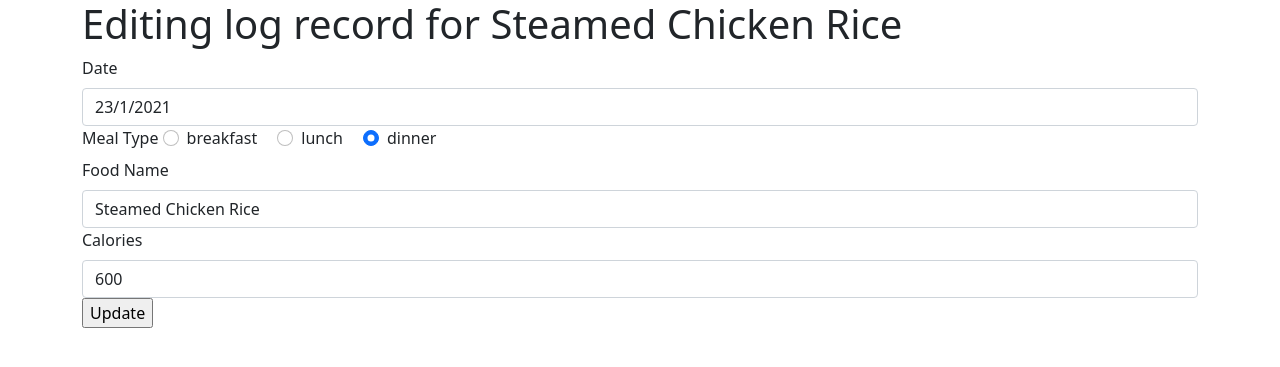
After one commit to suipingooi/Jan23Lab1, a Flask app: page /1/update in a window 1280 px wide. The commit adds this page. Shown: the top 367 px of the page. Run offline with Flask 2, Linux system fonts and the light colour scheme.

Commit message:
update urlfor failure

```diff
--- a/app.py
+++ b/app.py
@@ -7,7 +7,8 @@ app = Flask(__name__)
 database = {}
 with open('food.json') as filepointer:
     database = json.load(filepointer)
-print(database)
+
+# enable sessions in flask
 
 
 def find_food_by_id(food_id):
@@ -15,7 +16,16 @@ def find_food_by_id(food_id):
     for food_record in database:
         if food_record["id"] == food_id:
             wanted_food_record = food_record
+            break
+
     return wanted_food_record
+
+
+def save_to_json():
+    with open('food.json', 'w') as filepointer:
+        json.dump(database, filepointer)
+
+    return redirect(url_for('home'))
 
 
 @app.route('/')
@@ -31,31 +41,23 @@ def show_log_food():
 
 @app.route('/log', methods=["POST"])
 def process_log_food():
-    food_id = random.randint(1, 10000) + 5
-    when_eaten = request.form.get('date')
-    meal = request.form.get('meal')
-    food_name = request.form.get('food_name')
-    calories = request.form.get('calories')
-
     new_food = {}
-    new_food['id'] = food_id
-    new_food['when_eaten'] = when_eaten
-    new_food['meal'] = meal
-    new_food['food_name'] = food_name
-    new_food['calories'] = calories
+    new_food['id'] = random.randint(1, 10000) + 5
+    new_food['when_eaten'] = request.form.get('date')
+    new_food['meal'] = request.form.get('meal')
+    new_food['food_name'] = request.form.get('food_name')
+    new_food['calories'] = request.form.get('calories')
 
 # add to database
     database.append(new_food)
 
 # save into JSON file
-    with open('food.json', 'w') as filepointer:
-        json.dump(database, filepointer)
-
-    return redirect(url_for('home'))
+    save_to_json()
 
 
 @app.route('/<int:food_id>/update')
 def show_update_food(food_id):
+    # linear search to find record to edit
     wanted_food_record = find_food_by_id(food_id)
 
     return render_template('update_food.template.html',
@@ -66,10 +68,13 @@ def show_update_food(food_id):
 def process_update_food(food_id):
     existing_food_record = find_food_by_id(food_id)
     existing_food_record['food_name'] = request.form.get('food_name')
-    existing_food_record['when_eaten'] = request.form.get('when_eaten')
+    existing_food_record['when_eaten'] = request.form.get('date')
     existing_food_record['meal'] = request.form.get('meal')
     existing_food_record['calories'] = request.form.get('calories')
-    return redirect(url_for('/'))
+
+    save_to_json()
+
+    return redirect(url_for('home'))
 
 
 # "magic code" -- boilerplate
--- a/food.json
+++ b/food.json
@@ -1 +1,37 @@
-[{"id": 1, "food_name": "Steamed Chicken Rice", "when_eaten": "23/1/2021", "calories": 600, "meal": "lunch"}, {"id": 2, "food_name": "Sushi", "when_eaten": "23/1/2021", "calories": 400, "meal": "dinner"}, {"id": 3, "food_name": "Mala Hotpot", "when_eaten": "24/1/2021", "calories": 800, "meal": "lunch"}, {"id": 9296, "when_eaten": "jan23", "meal": "lunch", "food_name": "consort noodle", "calories": "500"}, {"id": 4351, "when_eaten": "jan22", "meal": "dinner", "food_name": "kimchi beef noodle", "calories": "500"}]
+[
+    {
+        "id": 1,
+        "food_name": "Steamed Chicken Rice",
+        "when_eaten": "23/1/2021",
+        "calories": "600",
+        "meal": "dinner"
+    },
+    {
+        "id": 2,
+        "food_name": "Sushi",
+        "when_eaten": "23/1/2021",
+        "calories": 400,
+        "meal": "dinner"
+    },
+    {
+        "id": 3,
+        "food_name": "Mala Hotpot",
+        "when_eaten": "24/1/2021",
+        "calories": 800,
+        "meal": "lunch"
+    },
+    {
+        "id": 9296,
+        "when_eaten": "jan23",
+        "meal": "lunch",
+        "food_name": "consort noodle",
+        "calories": "500"
+    },
+    {
+        "id": 4351,
+        "when_eaten": "jan22",
+        "meal": "dinner",
+        "food_name": "kimchi beef noodle",
+        "calories": "500"
+    }
+]
--- a/templates/base.template.html
+++ b/templates/base.template.html
@@ -15,15 +15,6 @@
 
 <body>
     <div class="container">
-        {% with messages = get_flashed_messages() %}
-
-        {% if messages %}
-            <div class="alert alert-success mt-3">
-                {% for m in messages %}
-                <li>{{m}}</li>
-                {% endfor %}
-            </div>
-
         {% block content %}{% endblock %}
     </div>
 
--- a/templates/index.template.html
+++ b/templates/index.template.html
@@ -18,6 +18,10 @@
         <td>{{items.meal}}</td>
         <td>{{items.food_name}}</td>
         <td>{{items.calories}}</td>
+        <td>
+            <a class ="btn btn-primary" href="{{ url_for('show_update_food', food_id=food.id) }}">Update</a>
+            <a class ="btn btn-danger" href="#">Delete</a>
+        </td>
     </tr>
     {% endfor %}
 </table>
--- /dev/null
+++ b/templates/update_food.template.html
@@ -0,0 +1,41 @@
+{% extends 'base.template.html' %}
+
+{% block content %}
+<h1>Editing log record for {{food.food_name}}</h1>
+<form method="POST">
+    <div>
+        <label class="form-label">Date</label>
+        <input type="text" class="form-control" name="date" value="{{food.when_eaten}}" />
+    </div>
+    <div>
+        <label class="form-label">Meal Type</label>
+        <div class="form-check form-check-inline">
+            <input class="form-check-input" type="radio" name="meal" id="breakfast" value="breakfast"
+                {% if food.meal == "breakfast" %} checked {% endif %}>
+            <label class="form-check-label" for="breakfast">breakfast</label>
+        </div>
+        <div class="form-check form-check-inline">
+            <input class="form-check-input" type="radio" name="meal" id="lunch" value="lunch"
+                {% if food.meal == "lunch" %} checked {% endif %}>
+            <label class="form-check-label" for="lunch">lunch</label>
+        </div>
+        <div class="form-check form-check-inline">
+            <input class="form-check-input" type="radio" name="meal" id="dinner" value="dinner"
+                {% if food.meal == "dinner" %} checked {% endif %}>
+            <label class="form-check-label" for="dinner">dinner</label>
+        </div>
+    </div>
+    <div>
+        <label class="form-label">Food Name</label>
+        <input type="text" class="form-control" name="food_name" value="{{food.food_name}}" />
+    </div>
+    <div>
+        <label class="form-label">Calories</label>
+        <input type="text" class="form-control" name="calories" value="{{food.calories}}" />
+    </div>
+    <input type="submit" value="Update" />
+</form>
+
+
+
+{% endblock %}
```
